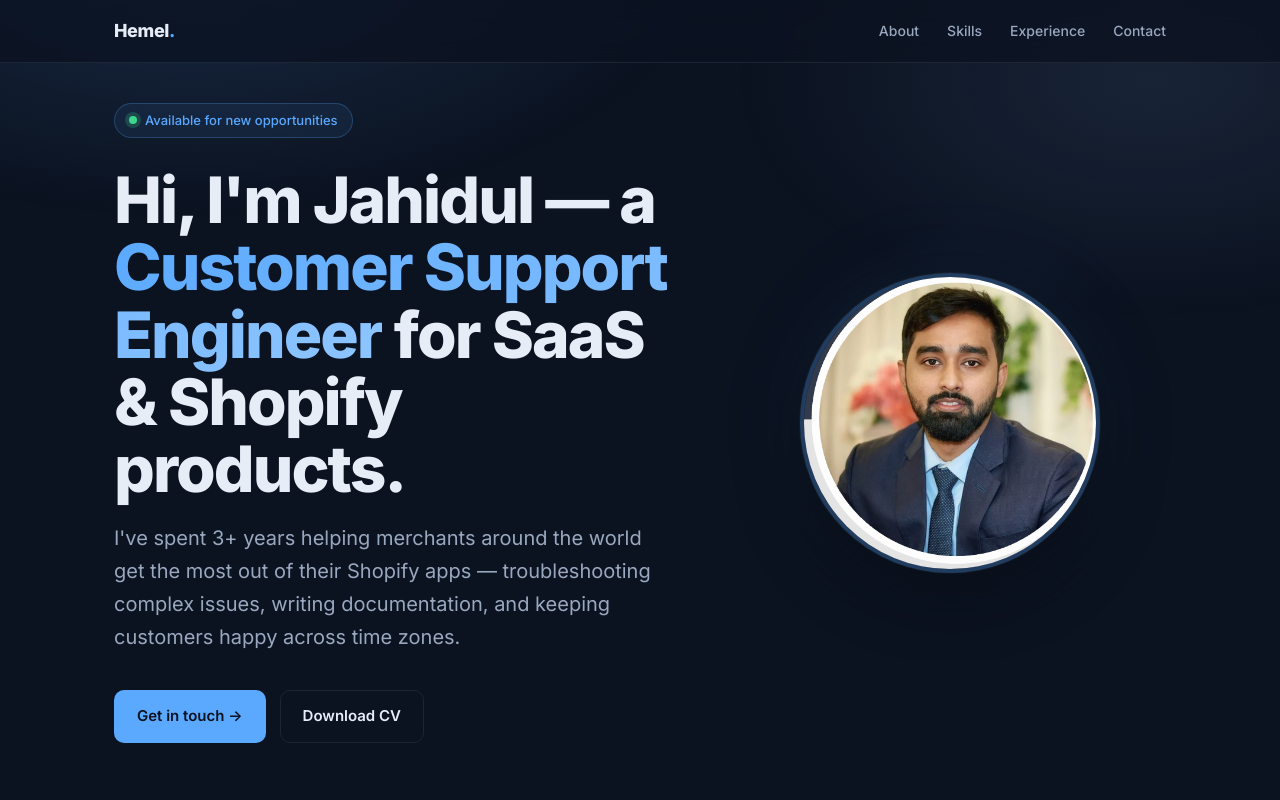
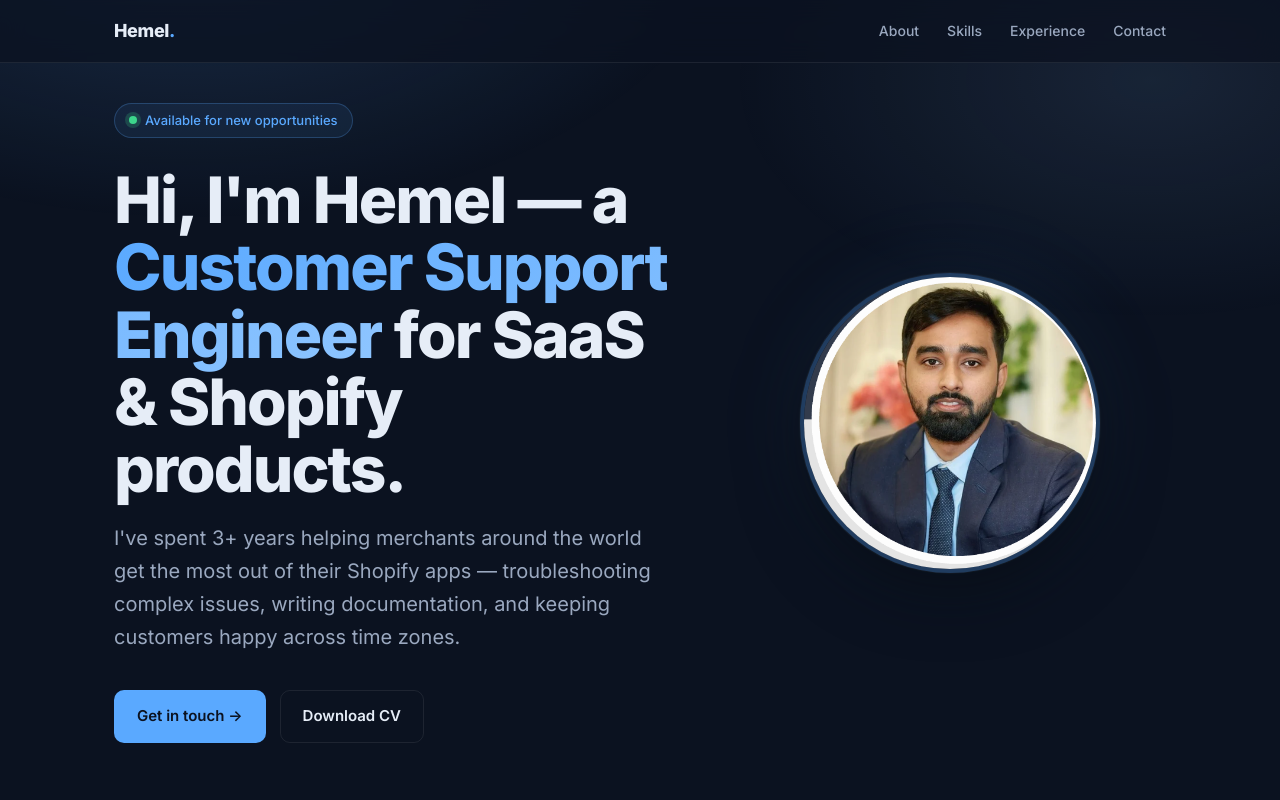
Before and after one commit to Jahidhemel/jahidhemel.github.io, a plain HTML site: page index.html in a window 1280 px wide. Shown: the top 800 px of the page. Drawn offline with Linux system fonts and the light colour scheme.

Commit message:
Update index.html

```diff
--- a/index.html
+++ b/index.html
@@ -382,7 +382,7 @@
 <section class="hero" id="home">
   <div class="hero-text">
     <div class="hero-tag">Available for new opportunities</div>
-    <h1>Hi, I'm Jahidul — a <span class="accent">Customer Support Engineer</span> for SaaS &amp; Shopify products.</h1>
+    <h1>Hi, I'm Hemel — a <span class="accent">Customer Support Engineer</span> for SaaS &amp; Shopify products.</h1>
     <p class="lead">I've spent 3+ years helping merchants around the world get the most out of their Shopify apps — troubleshooting complex issues, writing documentation, and keeping customers happy across time zones.</p>
     <div class="hero-actions">
       <a href="#contact" class="btn btn-primary">Get in touch →</a>
```
